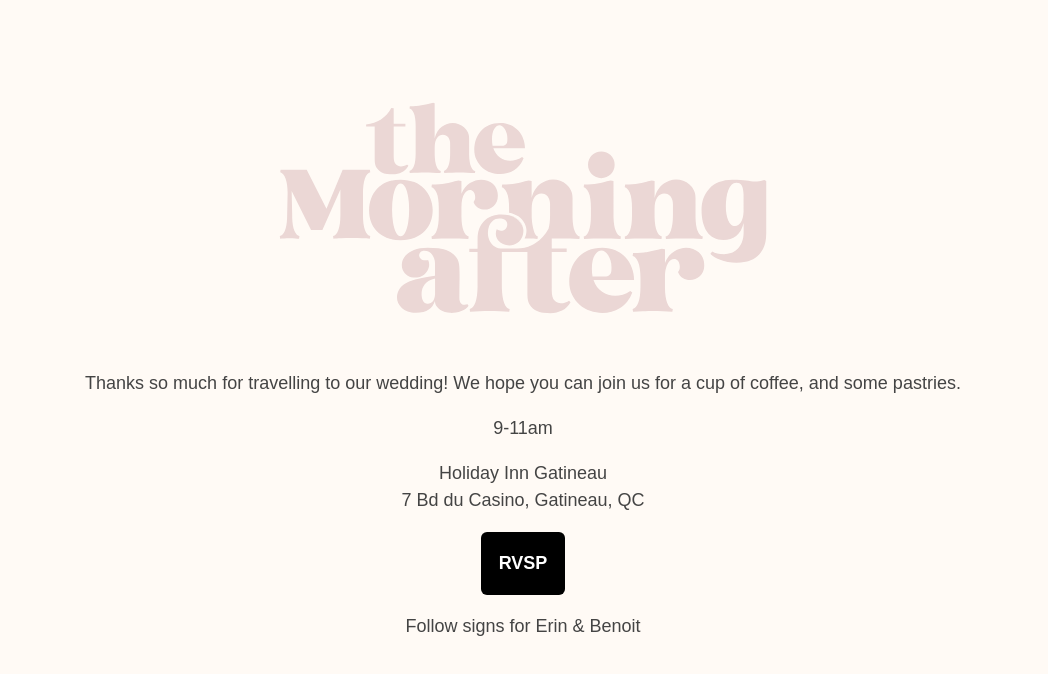
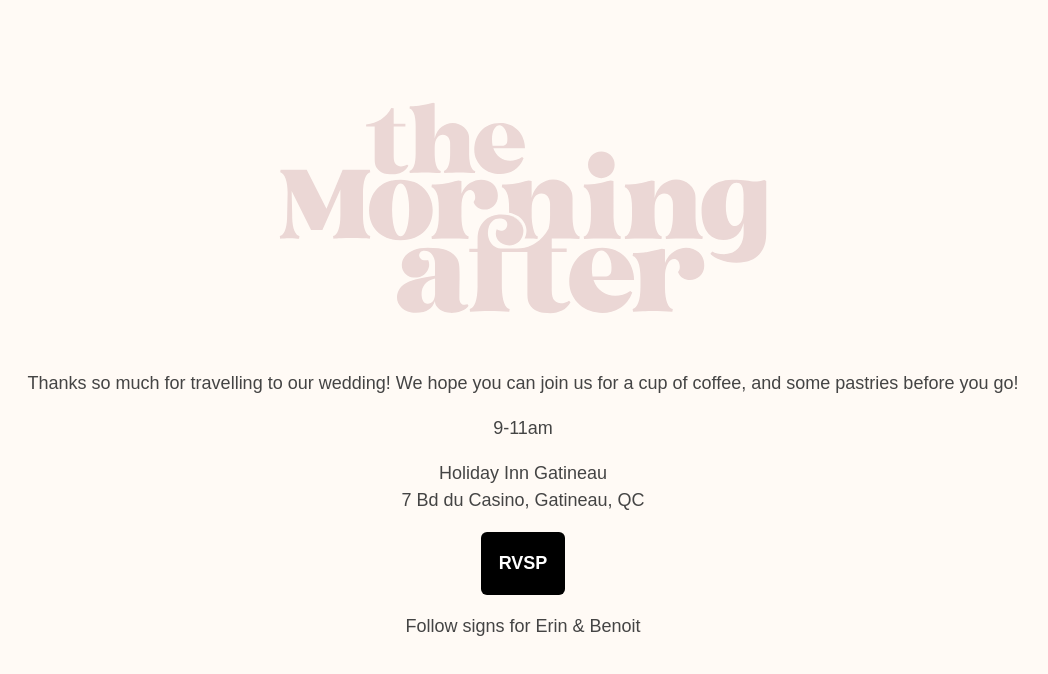
Before and after one commit to martenbjork/erin-and-benoit, a Next.js app: page /the-morning-after in a window 1280 px wide. Shown: the top 674 px of the page, without its empty margins (117-1165 px from the left). Built offline with nearby package versions, Linux system fonts and the light colour scheme.

Commit message:
Update the-morning-after.tsx

```diff
--- a/src/pages/the-morning-after.tsx
+++ b/src/pages/the-morning-after.tsx
@@ -9,7 +9,7 @@ export default function TheMorningAfter() {
 
       <p>
         Thanks so much for travelling to our wedding! We hope you can join us
-        for a cup of coffee, and some pastries.
+        for a cup of coffee, and some pastries before you go!
       </p>
 
       <p>9-11am</p>
```
